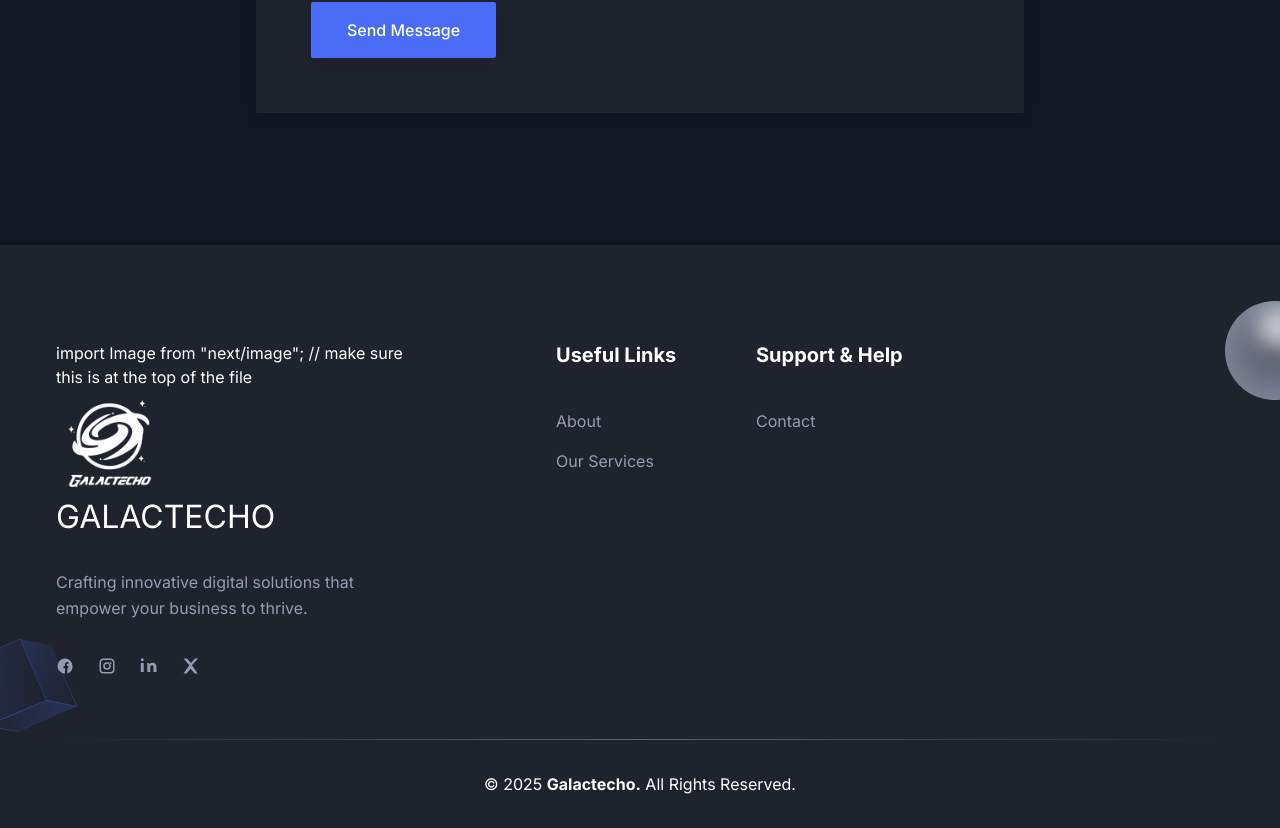
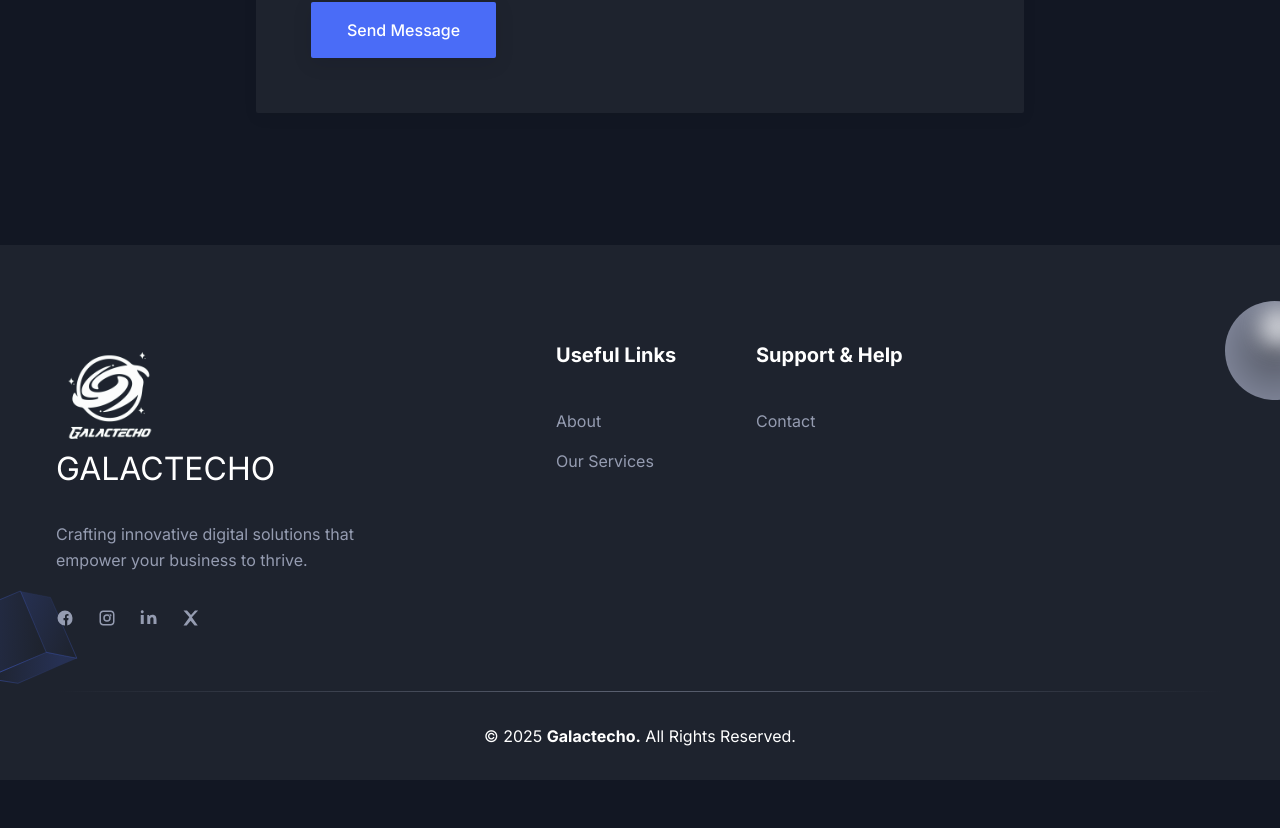
Before and after one commit to khattak2/galactecho, a Next.js app: page / in a window 1280 px wide. Shown: the part 4404-5232 px from the top of the page. After the commit the page ends 5184 px from the top, so only its background shows below. Built offline with nearby package versions, Linux system fonts and the light colour scheme.

Commit message:
Updated section / fixed bugs / added features

```diff
--- a/src/components/Footer/index.tsx
+++ b/src/components/Footer/index.tsx
@@ -11,7 +11,7 @@ const Footer = () => {
             <div className="w-full px-4 md:w-1/2 lg:w-4/12 xl:w-5/12">
               <div className="mb-12 max-w-[360px] lg:mb-16">
                 <Link href="/" className="mb-8 inline-block">
-import Image from "next/image"; // make sure this is at the top of the file
+{/* import Image from "next/image"; // make sure this is at the top of the file */}
 
 <Image
   src="/favicon.png"
```
